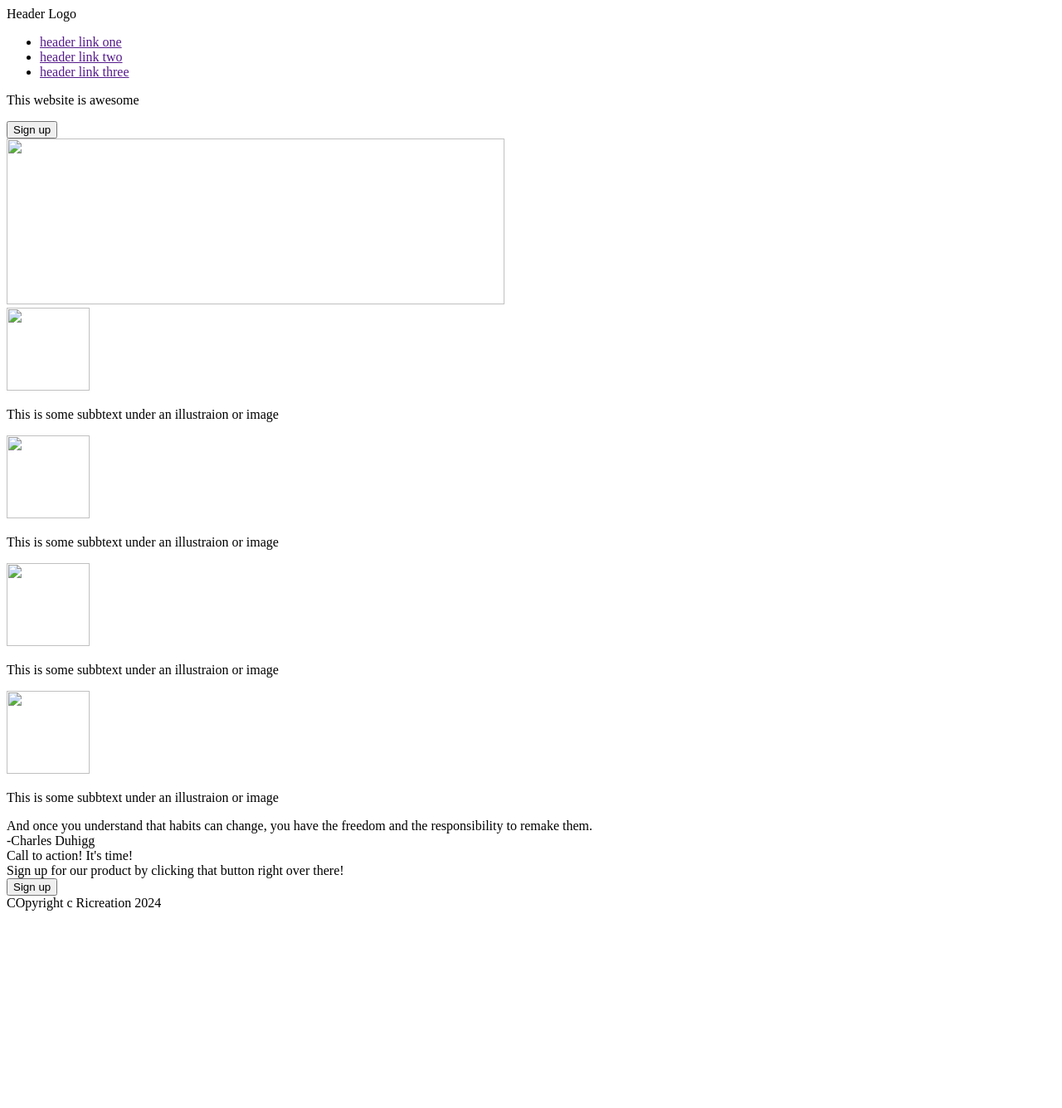
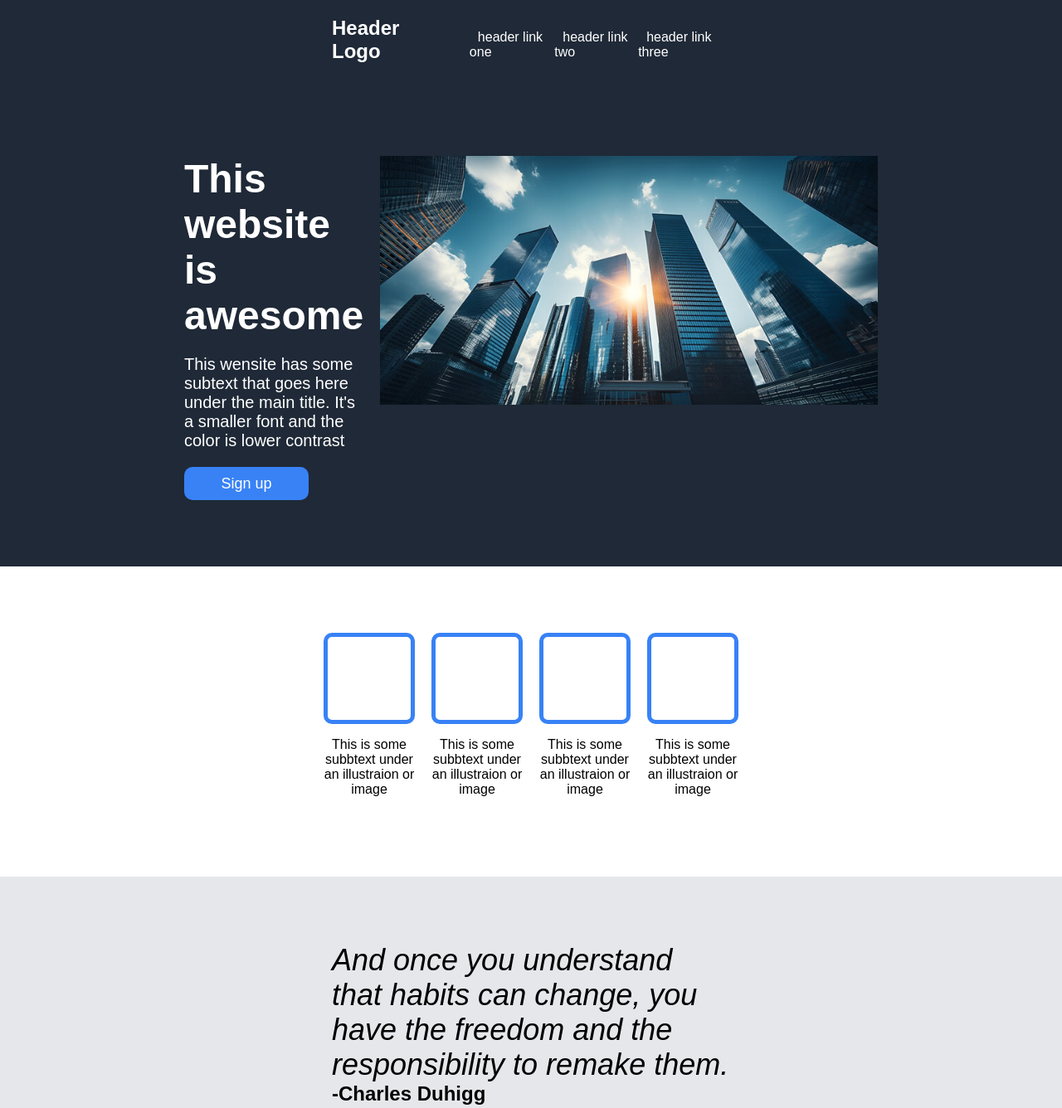
Before and after one commit to Ricreation/landing-page, a plain HTML site: page index.html in a window 1280 px wide. Shown: the top 1336 px of the page at 83% size. Before the commit the page ends 1106 px from the top, so only its background shows below. Drawn offline with Linux system fonts and the light colour scheme.

Commit message:
Finished the rest
Added css styles and images

```diff
--- a/index.html
+++ b/index.html
@@ -18,28 +18,28 @@
     <div class="hero-segment">
         <div class="hero-left">
             <div class="hero-title">This website is awesome</div>
-            <p class="hero-sub"></p>
-            <button>Sign up</button>
+            <p class="hero-sub">This wensite has some subtext that goes here under the main title. It's a smaller font and the color is lower contrast</p>
+            <button class="hero-btn">Sign up</button>
         </div>
         <div class="hero-right">
-            <img src="" alt="" height="200px" width="600px">
+            <img src="images/360_F_658497810_aXTRE9eBJFB5f7xE6ehvp8GJjViMqDIM.jpg" alt="buildings" height="auto" width="600px">
         </div>
     </div>
     <div class="info-segment">
         <div class="box">
-            <img src="" alt="" height="100px" width="100px">
+            <div class="blue-box"></div>
             <p class="box-text">This is some subbtext under an illustraion or image</p>
         </div>
         <div class="box">
-            <img src="" alt="" height="100px" width="100px">
+            <div class="blue-box"></div>
             <p class="box-text">This is some subbtext under an illustraion or image</p>
         </div>
         <div class="box">
-            <img src="" alt="" height="100px" width="100px">
+            <div class="blue-box"></div>
             <p class="box-text">This is some subbtext under an illustraion or image</p>
         </div>
         <div class="box">
-            <img src="" alt="" height="100px" width="100px">
+            <div class="blue-box"></div>
             <p class="box-text">This is some subbtext under an illustraion or image</p>
         </div>
     </div>
@@ -49,13 +49,17 @@
     </div>
     <div class="cta-segment">
         <div class="cta-box">
-            <div class="cta-title">Call to action! It's time!</div>
-            <div class="cta-sub">Sign up for our product by clicking that button right over there!</div>
-            <button class="cta-button">Sign up</button>
+            <div class="cta-txt">
+                <div class="cta-title">Call to action! It's time!</div>
+                <div class="cta-sub">Sign up for our product by clicking that button right over there!</div>
+            </div>
+            <div class="cta-action">
+                <button class="cta-button">Sign up</button>
+            </div>
         </div>
     </div>
     <div class="footer-segment">
-        <div class="footer-text">COpyright c Ricreation 2024</div>
+        <div class="footer-text">Copyright c Ricreation 2024</div>
     </div>
 </body>
 </html>
--- a/style.css
+++ b/style.css
@@ -1,4 +1,165 @@
 body{
     display: flex;
     flex-direction: column;
+    margin: 0;
+    font-family: Arial, Helvetica, sans-serif;
 }
+
+.header {
+    display: flex;
+    background-color: #1f2937;
+    color: white;
+    justify-content: space-between;
+    margin: 0;
+    padding: 20px 400px;
+}
+
+.logo{
+   font-size: 24px;
+   font-weight: bolder;
+}
+
+.nav{
+    display: flex;
+}
+
+.navlink{
+    text-decoration: none;
+    color: white;
+    margin-left: 10px;
+}
+
+li{
+    list-style-type: none;
+}
+
+.hero-segment{
+    display: flex;
+    background-color: #1f2937;
+    justify-content: center;
+    padding: 80px 400px;
+    gap: 20px;
+}
+
+.hero-title{
+    font-size: 48px;
+    color: white;
+    font-weight: bolder;
+}
+
+.hero-sub{
+    font-size: 20px;
+    color: white;
+}
+
+.hero-left{
+    flex-wrap: wrap;
+}
+
+.hero-btn{
+    border: solid #3882f6;
+    background-color: #3882f6;
+    color: white;
+    border-radius: 10px;
+    font-size: 18px;
+    width: 150px;
+    height: 40px;
+}
+
+.info-segment{
+    display: flex;
+    justify-content: center;
+    gap: 20px;
+    padding: 80px 400px;
+}
+
+.box{
+    display: flex;
+    flex-wrap: wrap;
+    flex-direction: column;
+    align-items: center;
+    max-width: 200px;
+}
+
+.box-text{
+    text-align: center;
+}
+
+.blue-box{
+    height: 100px;
+    width: 100px;
+    border-style: solid;
+    border-radius: 10px;
+    border-color: #3882f6;
+    border-width: 5px;
+}
+
+.quote-segment{
+    display: flex;
+    flex-direction: column;
+    padding: 80px 400px;
+    background-color: #e5e7eb;
+}
+
+.quote-text{
+    font-size: 36px;
+    font-style: italic;
+    font-weight: 200;
+
+}
+
+.quote-auth{
+    font-size: 24px;
+    font-weight: bold;
+
+}
+
+.cta-segment{
+    display: flex;
+    padding: 40px 400px;
+    justify-content: center;
+}
+
+.cta-box{
+    display: flex;
+    background-color: #3882f6;
+    margin: 40px;
+    padding: 40px;
+    gap: 20px;
+    border-radius: 20px;
+}
+
+.cta-txt{
+    display: flex;
+    flex-direction: column;
+    color: white;
+}
+
+.cta-title{
+    font-size: 18px;
+    font-weight: bold;
+}
+
+.cta-action{
+    display: flex;
+    justify-content: center;
+}
+
+.cta-button{
+    border-color: white;
+    border: solid;
+    color: white;
+    background-color: #3882f6;
+    border-radius: 10px;
+    width: 100px;
+    font-size: 14px;
+    font-weight: bold;
+}
+
+.footer-segment{
+    background-color: #1f2937;
+    display: flex;
+    justify-content: center;
+    padding: 20px 0;
+    color: white;
+}
```
Also changed, not shown: images/360_F_658497810_aXTRE9eBJFB5f7xE6ehvp8GJjViMqDIM.jpg (added).
